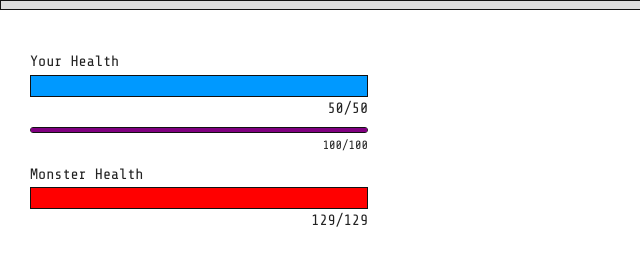
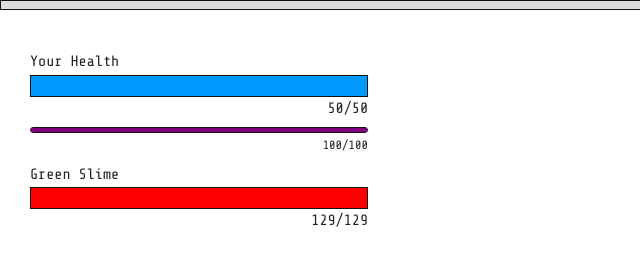
Before and after one commit to JonScottLee/monstergame-2, a plain HTML site: page index.html in a window 1280 px wide. Both pictures are taken after a click on the button "Fight Monster". Shown: the top 253 px of the page, 0-640 px from the left. Drawn offline with nearby package versions, Linux system fonts and the light colour scheme.

Commit message:
Added dynamic monster name above health bar

```diff
--- a/index.html
+++ b/index.html
@@ -19,7 +19,7 @@
 			</div>
 
 			<div id="monster-info__hp">
-				<div>Monster Health</div>
+				<div class="monster-info__name">Monster Health</div>
 				<div id="progressBar--monster" class="progress-bar progress-bar--monster"><div></div></div>
 				<div class="monster-info__hp-count"></div>
 			</div>
--- a/js/seige.js
+++ b/js/seige.js
@@ -71,6 +71,7 @@ heroGame.fight = (function () {
 
         $('#fight-info').empty();
         $('#monster-info').empty().append(monsterInfo);
+        $('.monster-info__name').text(monster.name);
 
         $('#monster-info__hp').show();
         heroGame.utilities.progress(100, $('.progress-bar--monster'));
@@ -350,7 +351,6 @@ heroGame.events = (function () {
 
             heroGame.fight.appendMonsterInfo(hero, monster);
             $('.monster-info__hp-count').text(monster.currentHP + '/' + monster.maxHP);
-
             $('#fight--attack, #fight--cast').fadeIn(100);
         });
 
```
